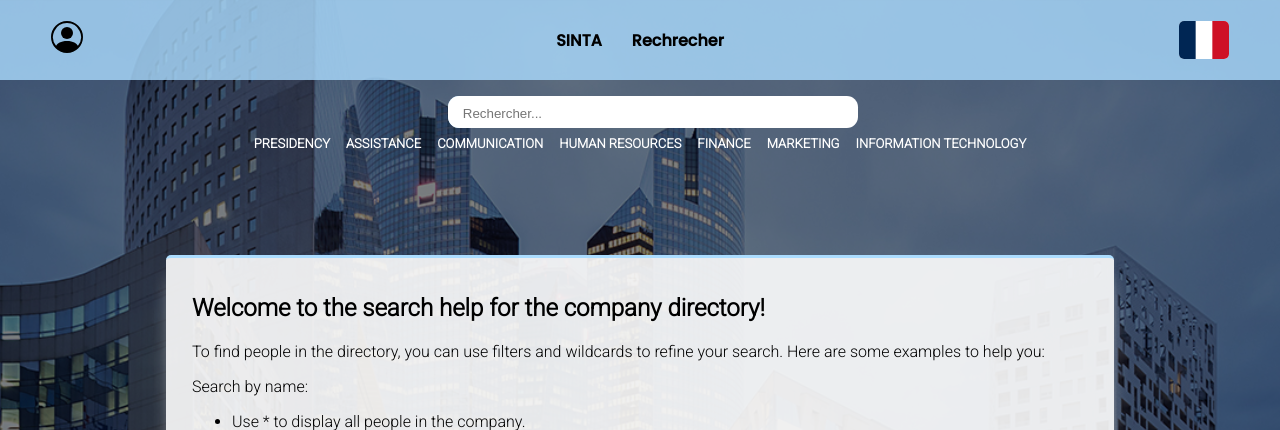
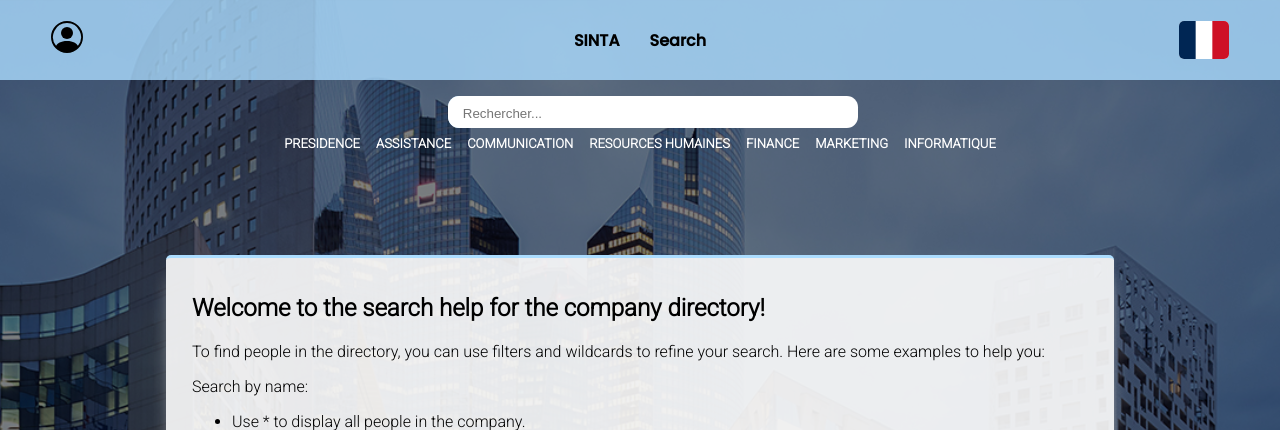
Before and after one commit to BaptisteLacroix/SAE401-Annuaire, a Flask app: page / in a window 1280 px wide. Shown: the top 430 px of the page. Run offline with Flask 3, Linux system fonts and the light colour scheme; parts of the project's set-up code (start-up, migrations or seed data) failed here and were passed over.

Commit message:
trying to resolve problem wehn transltating but no solution found so transltation for filters are delete

```diff
--- a/static/js/data.js
+++ /dev/null
@@ -1,11 +0,0 @@
-let connection = document.getElementById("logoutText");
-
-if (connection != null) {
-    connection.addEventListener("click", logout);
-}
-
-function logout() {
-    let xhr = new XMLHttpRequest();
-    xhr.open("POST", "/logout");
-    xhr.send();
-}
--- a/static/js/language.js
+++ b/static/js/language.js
@@ -28,7 +28,12 @@ function setLanguage(language) {
             for (const [key, value] of Object.entries(data)) {
                 const element = document.getElementById(key);
                 if (element) {
-                    element.innerHTML = value;
+                    if (element.id.indexOf("search-filter") !== -1) {
+                        let elementToRemove = element.innerHTML.split("<")[0];
+                        element.innerHTML = element.innerHTML.replace(elementToRemove, value);
+                    } else {
+                        element.innerHTML = value;
+                    }
                 }
                 if (key === page) {
                     value.forEach((item) => {
@@ -100,7 +105,8 @@ function setEvents() {
 
 function addOnSearchbar(element) {
     let span = document.createElement("span");
-    span.className = "active-filter";
+    span.className = "active-filter " + element.classList[1];
+    span.id = "search-" + element.classList[1];
     span.innerText = element.textContent;
     let searchBar = document.getElementById("filters-used");
     if (validate(element, searchBar)) {
--- a/static/translations/en.json
+++ b/static/translations/en.json
@@ -1,15 +1,9 @@
 {
   "header-title": "Directory",
+  "header-rechercher": "Search",
   "search-label": "Search",
   "search-button": "Submit",
   "input-search-placeholder": "Search...",
-  "search-presidence": "PRESIDENCY",
-  "search-assistance": "ASSISTANCE",
-  "search-communication": "COMMUNICATION",
-  "search-rh": "HUMAN RESOURCES",
-  "search-finance": "FINANCE",
-  "search-marketing": "MARKETING",
-  "search-informatique": "INFORMATION TECHNOLOGY",
   "index": [
     {
       "index-par1": "Welcome to the search help for the company directory!",
@@ -19,7 +13,7 @@
       "index-par6": "Use mot* to display all people whose first name starts with \"mot\".",
       "index-par7": "Use *mot to display all people whose last name ends with \"mot\".",
       "index-par8": "Use mot * to display all people whose first name is \"mot\".",
-      "index-par9": "Use mot*f to display all people whose first name starts with \"mot\" and last name starts\n            with\n            \"f\".",
+      "index-par9": "Use mot* f to display all people whose first name starts with \"mot\" and last name starts\n            with\n            \"f\".",
       "index-par10": "Use a to display all people whose name or first name contains the letter \"a\".",
       "index-par11": "Use col to display all people whose name or first name contains \"col\".",
       "index-par12": "Search by date of birth:",
--- a/templates/import/footer.html
+++ b/templates/import/footer.html
@@ -6,4 +6,3 @@
         Conil Marvin - Hassan Sacha - Lacroix Baptiste - Lopes Mateus - Pautreau Romain
     </div>
 </footer>
-<script type="text/javascript" src="{{url_for('static', filename='js/data.js')}}"></script>
--- a/templates/import/header.html
+++ b/templates/import/header.html
@@ -3,7 +3,7 @@
         <ul>
             <li class="left-right">
                 {% if admin %}
-                <a id="logoutText" href="./index">
+                <a id="logoutText" href="./logout">
                     <svg class="icon-svg" xmlns="http://www.w3.org/2000/svg" width="2em" height="2em"
                         preserveAspectRatio="xMidYMid meet" viewBox="0 0 24 24">
                         <path fill="black"
@@ -26,7 +26,7 @@
             </li>
 
             <li><a href="./index">SINTA</a></li>
-            <li><a href="./globalSearch">Rechrecher</a></li>
+            <li><a id="header-rechercher" href="./globalSearch">Rechercher</a></li>
             {% if admin %}
             <li><a href="./adminPanel ">Admin panel</a></li>
             {% endif %}
--- a/templates/import/search.html
+++ b/templates/import/search.html
@@ -24,25 +24,25 @@
         </div>
         <ul>
             <li>
-                <div id="search-presidence" class="filter">PRESIDENCE</div>
+                <div id="search-presidence" class="filter filter1">PRESIDENCE</div>
             </li>
             <li>
-                <div id="search-assistance" class="filter">ASSISTANCE</div>
+                <div id="search-assistance" class="filter filter2">ASSISTANCE</div>
             </li>
             <li>
-                <div id="search-communication" class="filter">COMMUNICATION</div>
+                <div id="search-communication" class="filter filter3">COMMUNICATION</div>
             </li>
             <li>
-                <div id="search-rh" class="filter">RESOURCES HUMAINES</div>
+                <div id="search-rh" class="filter filter4">RESOURCES HUMAINES</div>
             </li>
             <li>
-                <div id="search-finance" class="filter">FINANCE</div>
+                <div id="search-finance" class="filter filter5">FINANCE</div>
             </li>
             <li>
-                <div id="search-marketing" class="filter">MARKETING</div>
+                <div id="search-marketing" class="filter filter6">MARKETING</div>
             </li>
             <li>
-                <div id="search-informatique" class="filter">INFORMATIQUE</div>
+                <div id="search-informatique" class="filter filter7">INFORMATIQUE</div>
             </li>
         </ul>
     </nav>
```
Also changed, not shown: static/translations/fr.json (+2 -8 lines), static/translations/sp.json (+2 -8 lines).
